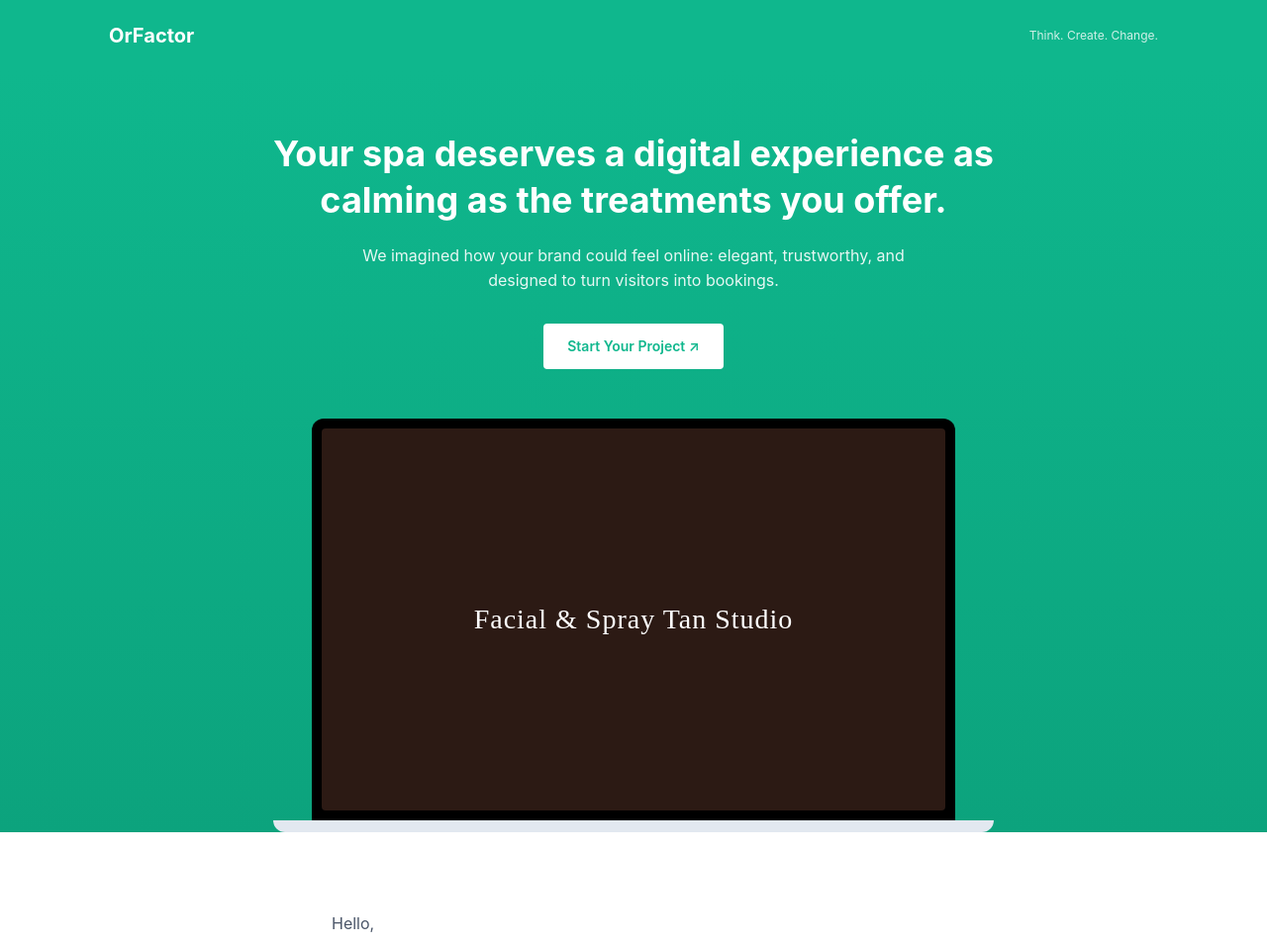
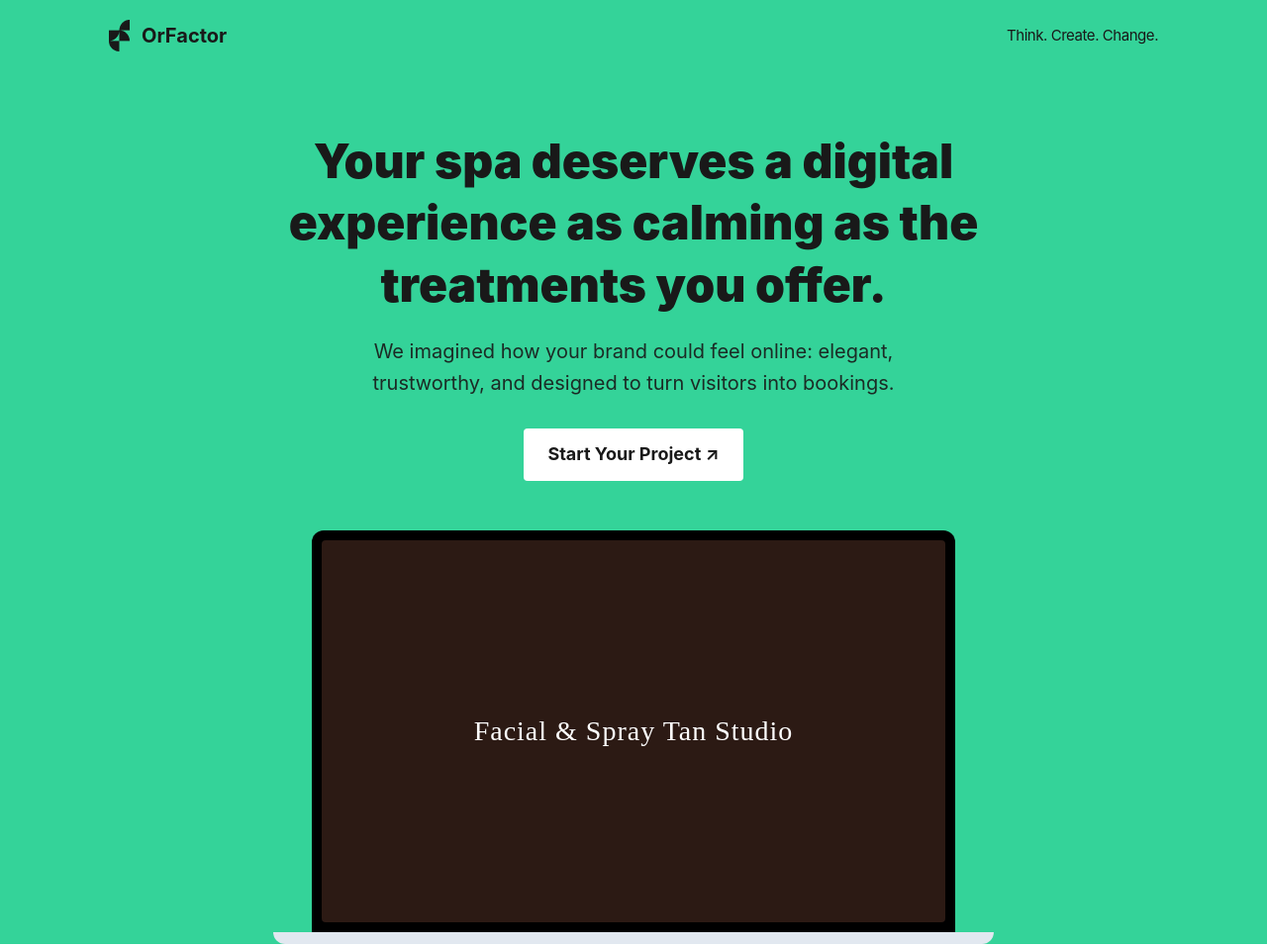
Before and after one commit to sabithossen4/Email_Template, a plain HTML site: page index.html in a window 1280 px wide. Shown: the top 957 px of the page at 99% size. Drawn offline with Linux system fonts and the light colour scheme.

Commit message:
html update

```diff
--- a/index.html
+++ b/index.html
@@ -1,10 +1,10 @@
 <!DOCTYPE html>
 <html lang="en">
+
 <head>
     <meta charset="UTF-8">
     <meta name="viewport" content="width=device-width, initial-scale=1.0">
     <title>OrFactor - Spa Digital Experience</title>
-    <link rel="stylesheet" href="css.css">
     <style>
         * {
             margin: 0;
@@ -37,14 +37,19 @@ body {
             padding: 12px 24px;
             border-radius: 4px;
             text-decoration: none;
-    font-weight: 600;
-    font-size: 14px;
+            font-weight: 700;
+            font-size: 18px;
             transition: background 0.3s ease;
         }
 
         .btn-white {
             background-color: #ffffff;
             color: #0fb78d;
+        }
+
+        .btn-white-2 {
+            background-color: #ffffff;
+            color: #191919;
         }
 
         .btn-green {
@@ -59,7 +64,7 @@ body {
 
         /* --- Navbar --- */
         .navbar {
-    background-color: #0fb78d;
+            background-color: #34D399;
             color: #ffffff;
             padding: 20px 0;
         }
@@ -73,17 +78,31 @@ body {
         .logo {
             font-weight: 700;
             font-size: 20px;
+            color: #191919;
+            display: flex;
+            align-items: center;
+            justify-content: center;
+        }
+
+        .logo img {
+            width: 21px;
+            height: 32px;
+            margin-right: 12px;
+            display: flex;
+            align-items: end;
         }
 
         .tagline {
-    font-size: 12px;
-    opacity: 0.8;
+            font-weight: 400;
+            font-size: 15px;
+            letter-spacing: -0.03em;
+            color: #191919;
+
         }
 
         /* --- Hero Section --- */
         .hero {
-    background: linear-gradient(180deg, #0fb78d 0%, #0ca37d 100%);
-    color: #ffffff;
+            background: #34D399;
             text-align: center;
             padding: 60px 0 0 0;
             overflow: hidden;
@@ -91,18 +110,25 @@ body {
         }
 
         .hero h1 {
-    font-size: 36px;
-    font-weight: 700;
             max-width: 800px;
             margin: 0 auto 20px auto;
             line-height: 1.3;
+
+            font-weight: 900;
+            font-size: 48px;
+            text-align: center;
+            color: #191919;
+
         }
 
         .hero p {
-    font-size: 16px;
             max-width: 600px;
             margin: 0 auto 30px auto;
             opacity: 0.9;
+            font-weight: 400;
+            font-size: 20px;
+            text-align: center;
+            color: #191919;
         }
 
         /* Laptop Mockup Wrapper */
@@ -125,7 +151,8 @@ body {
         }
 
         .screen-content {
-    background-color: #2c1a14; /* Deep luxury brown tone */
+            background-color: #2c1a14;
+            /* Deep luxury brown tone */
             width: 100%;
             height: 100%;
             display: flex;
@@ -182,12 +209,23 @@ body {
         .preview-card {
             border-radius: 8px;
             padding: 40px;
-    box-shadow: 0 4px 6px rgba(0,0,0,0.05);
+            box-shadow: 0 4px 6px rgba(0, 0, 0, 0.05);
         }
 
-.bg-light { background-color: #ffffff; color: #2d3748; }
-.bg-dark { background-color: #1a202c; color: #ffffff; }
-.bg-dark-green { background-color: #062f22; color: #ffffff; }
+        .bg-light {
+            background-color: #ffffff;
+            color: #2d3748;
+        }
+
+        .bg-dark {
+            background-color: #1a202c;
+            color: #ffffff;
+        }
+
+        .bg-dark-green {
+            background-color: #062f22;
+            color: #ffffff;
+        }
 
         .preview-card h3 {
             font-family: serif;
@@ -232,9 +270,9 @@ body {
 
         .wave-graphic {
             height: 150px;
-    background: linear-gradient(90deg, transparent 50%, rgba(255,255,255,0.1) 50%);
+            background: linear-gradient(90deg, transparent 50%, rgba(255, 255, 255, 0.1) 50%);
             background-size: 20px 20px;
-    border: 1px dashed rgba(255,255,255,0.2);
+            border: 1px dashed rgba(255, 255, 255, 0.2);
             border-radius: 4px;
         }
 
@@ -284,7 +322,8 @@ body {
             margin-bottom: 15px;
         }
 
-.copyright, .address {
+        .copyright,
+        .address {
             opacity: 0.9;
             margin-bottom: 5px;
         }
@@ -312,7 +351,7 @@ body {
         }
 
         .social-icons span {
-    background-color: rgba(255,255,255,0.2);
+            background-color: rgba(255, 255, 255, 0.2);
             width: 36px;
             height: 36px;
             display: flex;
@@ -329,21 +368,25 @@ body {
 
         /* --- Responsive Adaptations --- */
         @media (max-width: 768px) {
-    .preview-row, .full-row {
+
+            .preview-row,
+            .full-row {
                 grid-template-columns: 1fr;
             }
+
             .hero h1 {
                 font-size: 26px;
             }
         }
     </style>
 </head>
+
 <body>
 
     <!-- Header / Navbar -->
     <header class="navbar">
         <div class="container nav-container">
-            <div class="logo">OrFactor</div>
+            <div class="logo"> <span><img src="/images/logo/logo.png" alt="logo"></span> OrFactor</div>
             <div class="tagline">Think. Create. Change.</div>
         </div>
     </header>
@@ -352,8 +395,9 @@ body {
     <section class="hero">
         <div class="container hero-container">
             <h1>Your spa deserves a digital experience as calming as the treatments you offer.</h1>
-            <p>We imagined how your brand could feel online: elegant, trustworthy, and designed to turn visitors into bookings.</p>
-            <a href="#" class="btn btn-white">Start Your Project ↗</a>
+            <p>We imagined how your brand could feel online: elegant, trustworthy, and designed to turn visitors into
+                bookings.</p>
+            <a href="#" class="btn btn-white-2">Start Your Project ↗</a>
 
             <div class="mockup-container">
                 <!-- Laptop Mockup Representation -->
@@ -373,11 +417,15 @@ body {
     <section class="intro">
         <div class="container text-container">
             <p>Hello,</p>
-            <p>While exploring your spa, we found ourselves thinking about the experience your clients have before they ever step through the door. The atmosphere, the care, the attention to detail: those are the things that make people return. Yet online, that feeling is often difficult to capture.</p>
+            <p>While exploring your spa, we found ourselves thinking about the experience your clients have before they
+                ever step through the door. The atmosphere, the care, the attention to detail: those are the things that
+                make people return. Yet online, that feeling is often difficult to capture.</p>
             <p>So we put together a concept.</p>
-            <p>Not a template. Not a generic redesign. A visual direction that imagines how your spa could be presented through a more refined digital experience.</p>
-            <p>The goal was simple: create the same sense of calm, trust, and anticipation online that clients feel when they visit in person.</p>
-            <a href="#" class="btn btn-green">Contact Us ↗</a>
+            <p>Not a template. Not a generic redesign. A visual direction that imagines how your spa could be presented
+                through a more refined digital experience.</p>
+            <p>The goal was simple: create the same sense of calm, trust, and anticipation online that clients feel when
+                they visit in person.</p>
+            <a href="#" class="btn btn-green">Contact Us </a>
         </div>
     </section>
 
@@ -407,7 +455,8 @@ body {
             <div class="preview-card full-row bg-dark-green">
                 <div class="feature-text">
                     <h3>Enjoy the healing benefits of light and color</h3>
-                    <p>The right fixtures marry your space with colors from the sun's visible light spectrum, creating an artful atmosphere with a balance effect.</p>
+                    <p>The right fixtures marry your space with colors from the sun's visible light spectrum, creating
+                        an artful atmosphere with a balance effect.</p>
                 </div>
                 <div class="feature-visual">
                     <div class="wave-graphic"></div>
@@ -439,7 +488,8 @@ body {
             <p class="copyright">© 2026 OrFactor. All rights reserved.</p>
             <p class="address">House #50, Lake Circus Road, Dhanmondi, Dhaka, Bangladesh</p>
 
-            <p class="footer-msg">Whether you're planning a redesign now or simply exploring possibilities, we'd be happy to share the full concept and discuss how it could be adapted to your business.</p>
+            <p class="footer-msg">Whether you're planning a redesign now or simply exploring possibilities, we'd be
+                happy to share the full concept and discuss how it could be adapted to your business.</p>
             <p class="closing">Thank you for your time, and we hope you find the ideas valuable.</p>
             <p class="signature">Warm regards,<br>The OrFactor Team</p>
 
@@ -456,4 +506,5 @@ body {
     </footer>
 
 </body>
+
 </html>
```
Also changed, not shown: images/hero/hero-img.png (added), images/hero/shape.svg (added), images/logo/logo.png (added), images/services/services-1.png (added), images/services/services-2.png (added), images/services/testi-iamge.png (added). Lines whose indentation alone changed are shown as unchanged.
